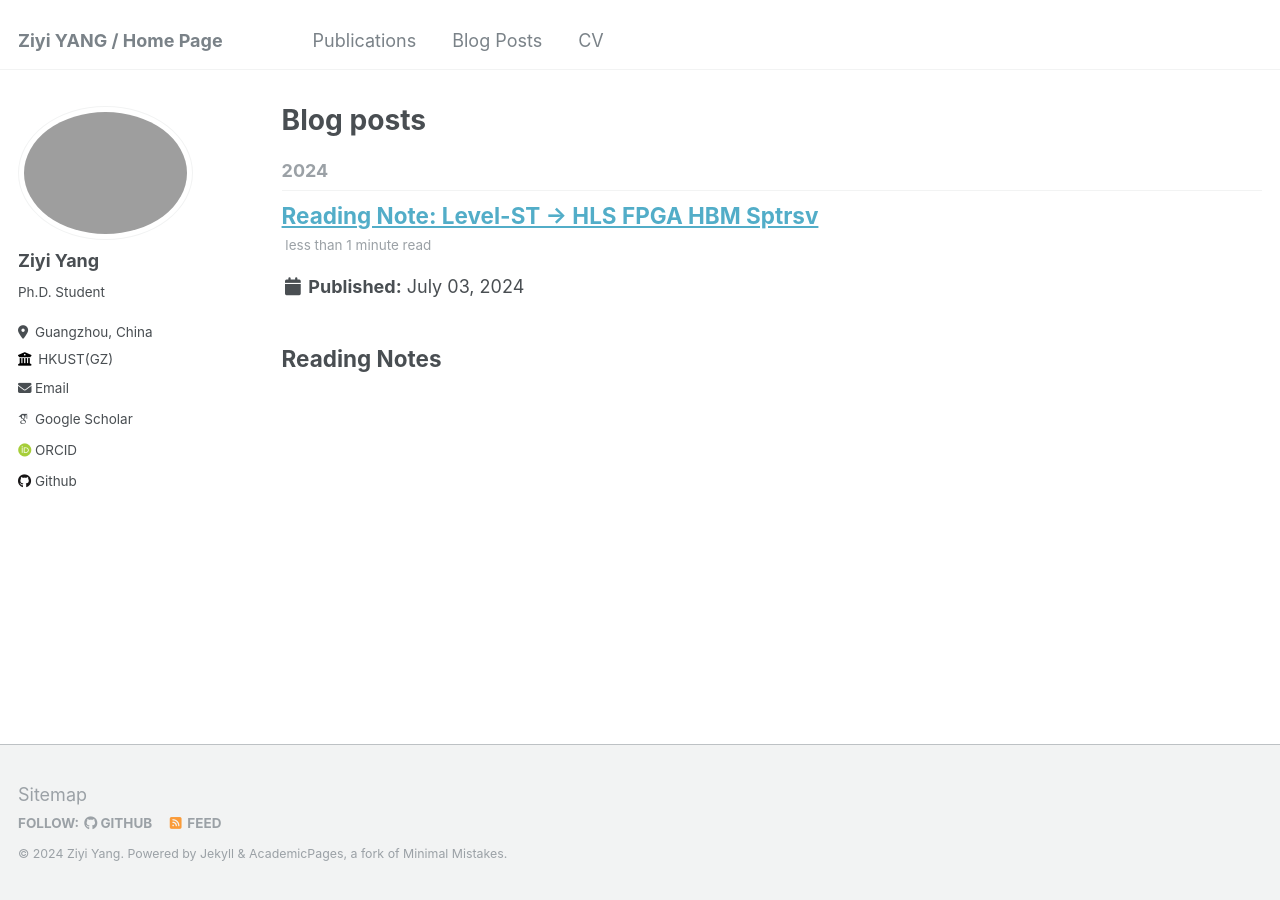
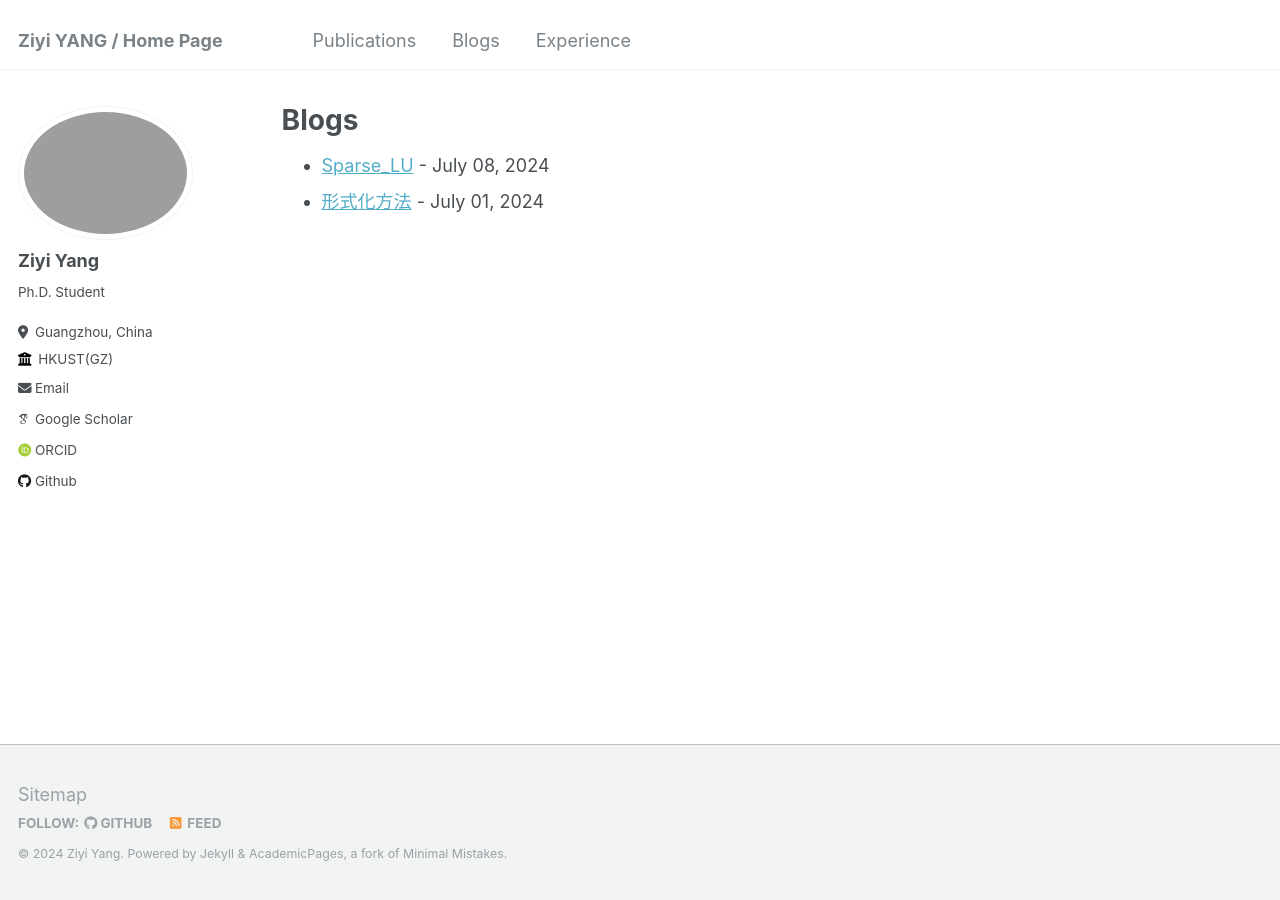
Before and after one commit to yangziyiiii/ziyiyang, a Jekyll site: the page built from _pages/blog.md, in a window 1280 px wide. Built offline with Jekyll 4.4.1, drawn with Linux system fonts in a browser that asks for light colours; some web fonts are replaced.

Commit message:
change blogs

```diff
--- a/_data/navigation.yml
+++ b/_data/navigation.yml
@@ -12,11 +12,11 @@ main:
   # - title: "Portfolio"
   #   url: /portfolio/
 
-  - title: "Blog Posts"
+  - title: "Blogs"
     url: /blog/
 
-  - title: "CV"
-    url: /cv/
+  - title: "Experience"
+    url: /experience/
 
   # - title: "Home"
   #   url: /about/
--- a/_pages/blog.html
+++ /dev/null
@@ -1,19 +0,0 @@
----
-layout: archive
-permalink: /blog/
-title: "Blog posts"
-author_profile: true
-redirect_from:
-  - /wordpress/blog-posts/
----
-
-{% include base_path %}
-{% capture written_year %}'None'{% endcapture %}
-{% for post in site.posts %}
-  {% capture year %}{{ post.date | date: '%Y' }}{% endcapture %}
-  {% if year != written_year %}
-    <h2 id="{{ year | slugify }}" class="archive__subtitle">{{ year }}</h2>
-    {% capture written_year %}{{ year }}{% endcapture %}
-  {% endif %}
-  {% include archive-single.html %}
-{% endfor %}
--- /dev/null
+++ b/_pages/blog.md
@@ -0,0 +1,30 @@
+---
+layout: archive
+permalink: /blog/
+title: "Blogs"
+author_profile: true
+---
+
+
+
+<ul>
+{% for post in site.posts %}
+  <li>
+    <a href="{{ post.url | relative_url }}">{{ post.title }}</a> - <span>{{ post.date | date: "%B %d, %Y" }}</span>
+  </li>
+{% endfor %}
+</ul>
+
+
+
+<!-- <ul>
+{% for post in site.posts %}
+  <li>
+    <a href="{{ post.url | relative_url }}">{{ post.title }}</a> - <span>{{ post.date | date: "%B %d, %Y" }}</span>
+    {% if post.categories %}
+      <br>
+      <small>Categories: {% for category in post.categories %}<a href="/category/{{ category | slugify }}/">{{ category }}</a>{% unless forloop.last %}, {% endunless %}{% endfor %}</small>
+    {% endif %}
+  </li>
+{% endfor %}
+</ul> -->
--- a/_posts/2024-07-03-Level-ST.md
+++ /dev/null
@@ -1,12 +0,0 @@
----
-title: 'Reading Note: Level-ST -> HLS FPGA HBM Sptrsv'
-date: 2024-07-03
-permalink: /posts/2024/
-tags:
-  - paper reading note
-  - HBM FPGA
-  - HLS
----
-
-
-<h2> Reading Notes</h2>
```
Also changed, not shown: _pages/experience.md (renamed from _pages/cv.md, +3 -5 lines), _posts/0000-00-01-形式化方法综述.md (added, +17 -0 lines), _posts/2024-07-08-sparse_lu.md (added, +17 -0 lines), _posts/2024/Level-ST.md (deleted, +0 -13 lines).
